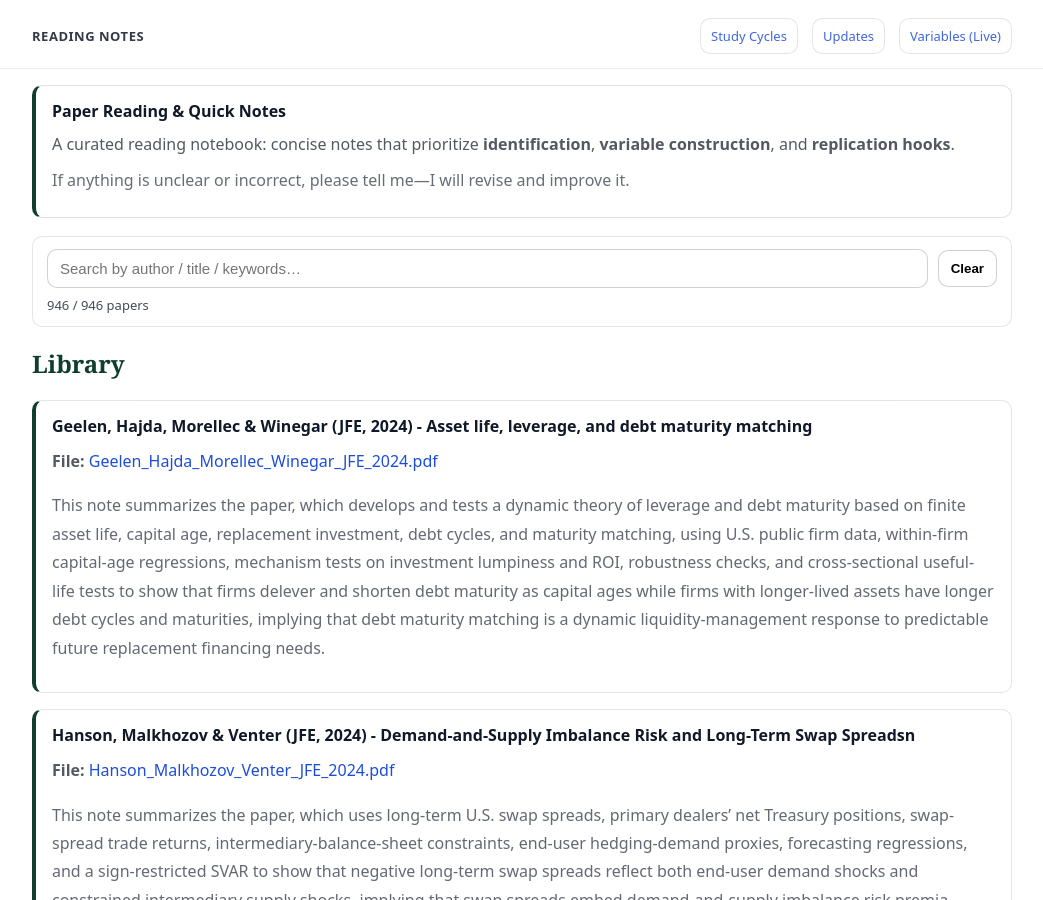
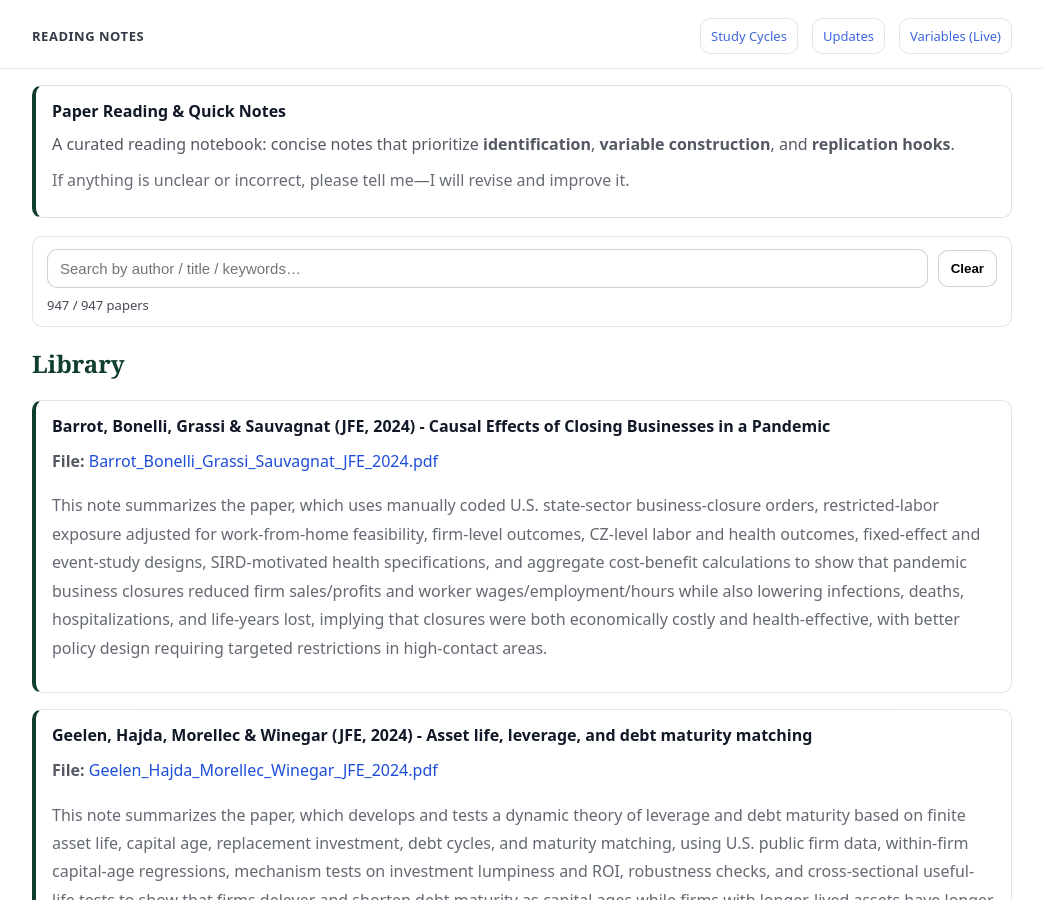
Before and after one commit to yaxinzn/study-archive, a Jekyll site: the page built from reading/index.md, in a window 1280 px wide and 900 px high. Shown: the whole window, without its empty margins (118-1161 px from the left). Built offline with Jekyll 4.4.1, drawn with Linux system fonts in a browser that asks for light colours.

Commit message:
Reading: add/update Barrot_Bonelli_Grassi_Sauvagnat_JFE_2024.pdf

```diff
--- a/_data/reading.yml
+++ b/_data/reading.yml
@@ -1,3 +1,7 @@
+- title: "Barrot, Bonelli, Grassi & Sauvagnat (JFE, 2024) - Causal Effects of Closing Businesses in a Pandemic"
+  file: "Barrot_Bonelli_Grassi_Sauvagnat_JFE_2024.pdf"
+  desc: "This note summarizes the paper, which uses manually coded U.S. state-sector business-closure orders, restricted-labor exposure adjusted for work-from-home feasibility, firm-level outcomes, CZ-level labor and health outcomes, fixed-effect and event-study designs, SIRD-motivated health specifications, and aggregate cost-benefit calculations to show that pandemic business closures reduced firm sales/profits and worker wages/employment/hours while also lowering infections, deaths, hospitalizations, and life-years lost, implying that closures were both economically costly and health-effective, with better policy design requiring targeted restrictions in high-contact areas."
+
 - title: "Geelen, Hajda, Morellec & Winegar (JFE, 2024) - Asset life, leverage, and debt maturity matching"
   file: "Geelen_Hajda_Morellec_Winegar_JFE_2024.pdf"
   desc: "This note summarizes the paper, which develops and tests a dynamic theory of leverage and debt maturity based on finite asset life, capital age, replacement investment, debt cycles, and maturity matching, using U.S. public firm data, within-firm capital-age regressions, mechanism tests on investment lumpiness and ROI, robustness checks, and cross-sectional useful-life tests to show that firms delever and shorten debt maturity as capital ages while firms with longer-lived assets have longer debt cycles and maturities, implying that debt maturity matching is a dynamic liquidity-management response to predictable future replacement financing needs."
```
Also changed, not shown: 1 other file.
